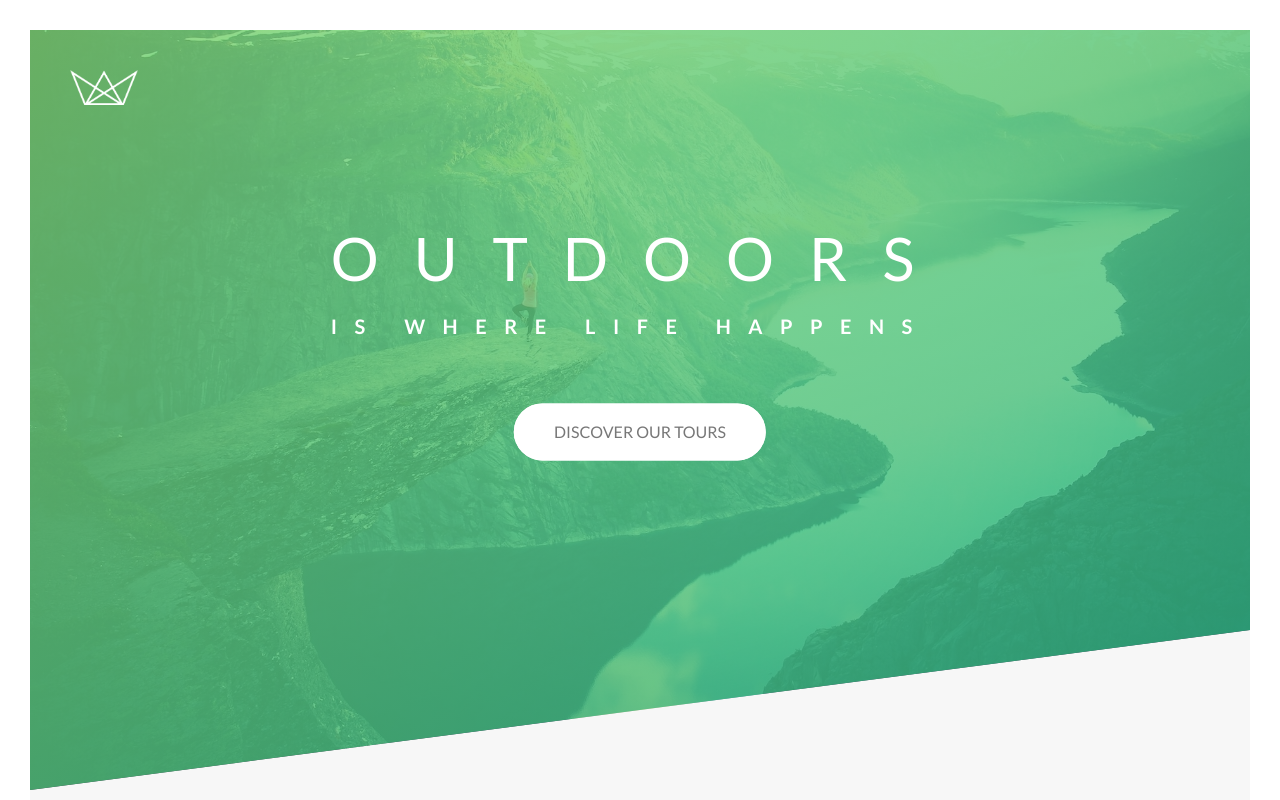
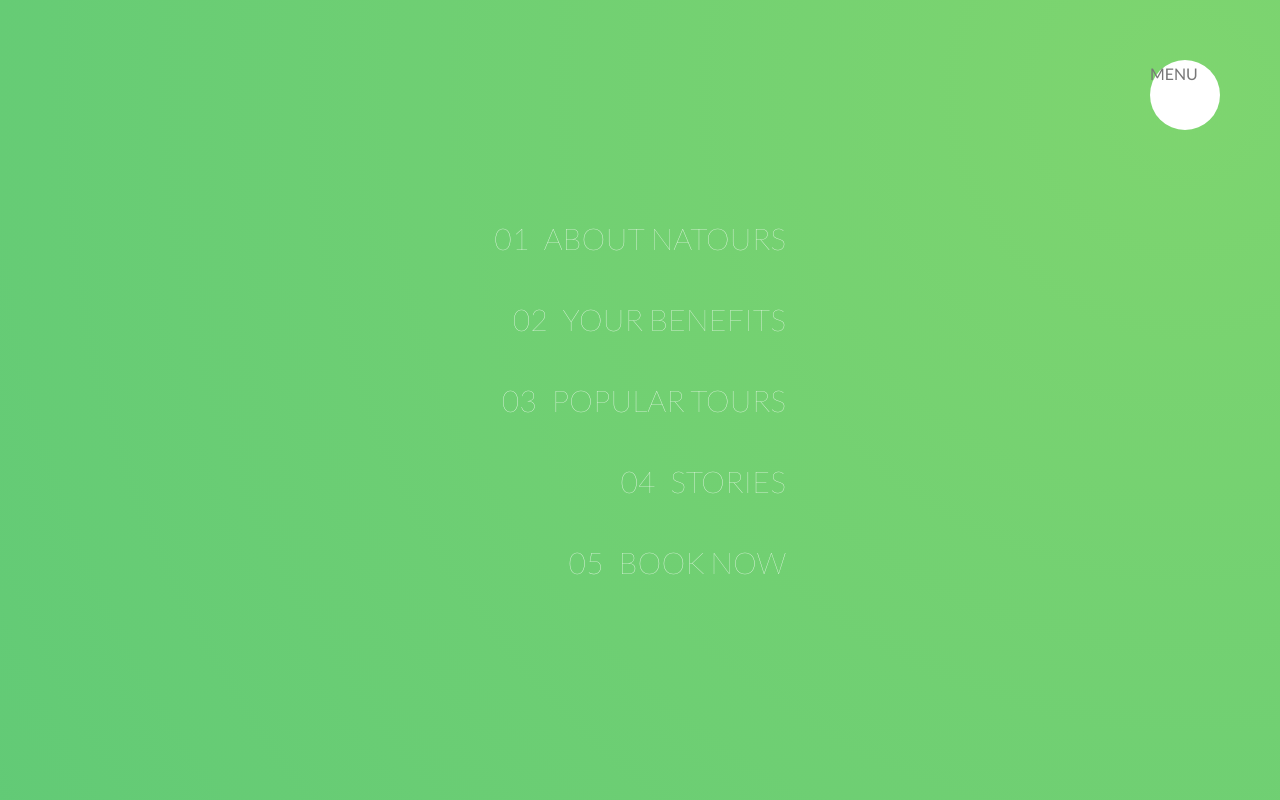
Before and after one commit to TestPlan/natours, a website: page index.html in a window 1280 px wide. Shown: the top 800 px of the page. Drawn offline with Linux system fonts and the light colour scheme.

Commit message:
started navigation styling

```diff
--- a/index.html
+++ b/index.html
@@ -12,6 +12,23 @@
   <title>Natours | Exciting tours for adventurous people</title>
 </head>
 <body>
+
+<div class="navigation">
+  <input type="checkbox" class="navigation__checkbox" id="navigation-toggle">
+  <label for="navigation-toggle" class="navigation__button">MENU</label>
+
+  <div class="navigation__background">&nbsp;</div>
+
+  <nav class="navigation__nav">
+    <ul class="navigation__list">
+      <li class="navigation__item"><a href="#" class="navigation__link"><span>01</span>About Natours</a></li>
+      <li class="navigation__item"><a href="#" class="navigation__link"><span>02</span>Your Benefits</a></li>
+      <li class="navigation__item"><a href="#" class="navigation__link"><span>03</span>Popular Tours</a></li>
+      <li class="navigation__item"><a href="#" class="navigation__link"><span>04</span>Stories</a></li>
+      <li class="navigation__item"><a href="#" class="navigation__link"><span>05</span>Book Now</a></li>
+    </ul>
+  </nav>
+</div>
 
 <header class="header">
   <div class="header__logo-box">
--- /dev/null
+++ b/sass/layout/_navigation.scss
@@ -0,0 +1,79 @@
+.navigation {
+  &__background {
+    background-image: radial-gradient($color-primary-light, $color-primary-dark);
+    border-radius: 50%;
+    height: 6rem;
+    position: fixed;
+    right: 6.5rem;
+    top: 6.5rem;
+    width: 6rem;
+    z-index: 1000;
+
+    transform: scale(100); // set here for development. moved later
+  }
+
+  &__button {
+    background-color: $color-white;
+    border-radius: 50%;
+    height: 7rem;
+    position: fixed;
+    right: 6rem;
+    top: 6rem;
+    width: 7rem;
+    z-index: 1020;
+  }
+
+  &__checkbox {
+    display: none;
+  }
+
+  &__item {
+    margin: 1rem;
+  }
+
+  &__link {
+    &:link,
+    &:visited {
+      background-image: linear-gradient(120deg, transparent 0%, transparent 50%, $color-white 50%);
+      background-size: 230%;
+      color: $color-white;
+      display: inline-block;
+      font-size: 3rem;
+      font-weight: 200;
+      padding: 1rem 2rem;
+      text-decoration: none;
+      text-transform: uppercase;
+      transition: all .4s;
+
+      span {
+        display: inline-block;
+        margin-right: 1.5rem;
+      }
+    }
+
+    &:active,
+    &:hover {
+      background-position: 99%;
+      color: $color-primary;
+      transform: translateX(2rem);
+    }
+  }
+
+  &__list {
+    left: 50%;
+    list-style: none;
+    position: absolute;
+    text-align: right;
+    top: 50%;
+    transform: translate(-50%, -50%);
+  }
+
+  &__nav {
+    height: 100vh;
+    position: fixed;
+    right: 0;
+    top: 0;
+    width: 100%;
+    z-index: 1010;
+  }
+}
--- a/sass/main.scss
+++ b/sass/main.scss
@@ -15,8 +15,9 @@
 @import "components/form";
 @import "components/story";
 
+@import "layout/footer";
 @import "layout/grid";
 @import "layout/header";
-@import "layout/footer";
+@import "layout/navigation";
 
 @import "pages/home";
```
Also changed, not shown: css/style.css.
